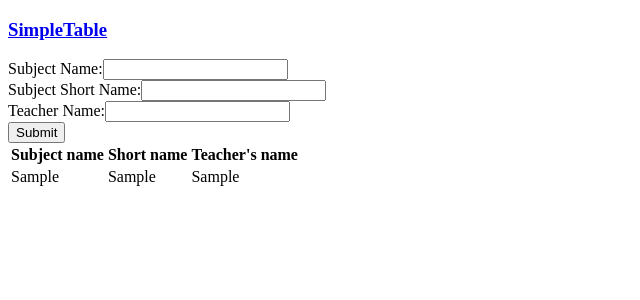
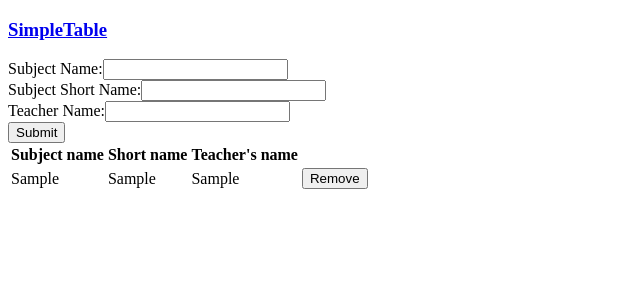
Before and after one commit to gpalsingh/simple-table, a React (Create React App) app: page /manageSubjects in a window 1280 px wide. Both pictures are taken after typing "Sample", "Sample", "Sample" into the empty fields and a click on the button "Submit". Shown: the top 300 px of the page, without its empty margins (0-640 px from the left). Built offline with nearby package versions, Linux system fonts and the light colour scheme.

Commit message:
Add remove button to subjects

```diff
--- a/src/components/subjectsList.tsx
+++ b/src/components/subjectsList.tsx
@@ -1,11 +1,36 @@
 import React from 'react';
 import { connect } from 'react-redux';
+import { removeSubject } from '../redux/actions';
 import {
   StateSubjectDataInterface,
   StoreStateInterface
 } from "../types/store";
+import {
+  RemoveSubjectType
+} from '../types/reducers';
 
-const SubjectsList = ({ subjects }: { subjects: StateSubjectDataInterface[] }) => {
+interface SubjectsListInterface {
+  subjects: StateSubjectDataInterface[],
+  removeSubject: RemoveSubjectType
+}
+interface SubjectRemoveButtonInterface {
+  sub_id: number,
+  removeSubject: RemoveSubjectType
+}
+
+const SubjectRemoveButton = ({ sub_id, removeSubject }: SubjectRemoveButtonInterface) => {
+  const handleClick = (event: React.MouseEvent<HTMLButtonElement>) => {
+    event.preventDefault();
+    removeSubject(sub_id);
+  }
+  return (
+    <button onClick={handleClick}>
+      Remove
+    </button>
+  );
+}
+
+const SubjectsList = ({ subjects, removeSubject }: SubjectsListInterface) => {
   let listItems = [];
   let subjects_table;
 
@@ -15,6 +40,12 @@ const SubjectsList = ({ subjects }: { subjects: StateSubjectDataInterface[] }) =
         <td>{ subject.name }</td>
         <td>{ subject.short_name }</td>
         <td>{ subject.teacher_name }</td>
+        <td>
+          <SubjectRemoveButton
+            sub_id={subject.id}
+            removeSubject={removeSubject}
+          />
+        </td>
       </tr>
     );
   }
@@ -48,4 +79,4 @@ const mapStateToProps = (state: StoreStateInterface) => {
   return { subjects }
 }
 
-export default connect(mapStateToProps)(SubjectsList);
+export default connect(mapStateToProps, { removeSubject })(SubjectsList);
--- a/src/components/timeTable.tsx
+++ b/src/components/timeTable.tsx
@@ -158,8 +158,10 @@ const TimeTableCell = ({ day_index, period_no, period_info, subjects, handleTabl
   if (period_info && (Object.entries(period_info).length > 0)) {
     const sub_id = period_info.sub_id;
     const subject_info = getSubjectById(subjects, sub_id);
-    subject_name = subject_info['short_name'];
-    is_filled = true;
+    if (subject_info) {
+      subject_name = subject_info['short_name'];
+      is_filled = true;
+    }
   }
 
   return (
--- a/src/redux/actions.tsx
+++ b/src/redux/actions.tsx
@@ -23,7 +23,7 @@ export const addSubject = (subjectData: SubjectDataInterface): SubjectActionInte
   }
 });
 
-export const removeSubject = (subjectID: number) => ({
+export const removeSubject = (subjectID: number): SubjectActionInterface => ({
   type: REMOVE_SUBJECT,
   payload: {
     id: subjectID
--- a/src/redux/reducers/subjects.tsx
+++ b/src/redux/reducers/subjects.tsx
@@ -11,6 +11,7 @@ const subjects = (state: StateSubjectDataInterface[] = [], action: SubjectAction
   switch (action.type) {
     case ADD_SUBJECT:
       const {id, subjectData} = payload;
+      if (!subjectData) return state;
       return [
         ...state,
         {
--- a/src/types/reducers.ts
+++ b/src/types/reducers.ts
@@ -19,7 +19,7 @@ export interface PeriodsCellInterface {
 
 export interface SubjectPayloadInterface {
   id: number,
-  subjectData: SubjectDataInterface
+  subjectData?: SubjectDataInterface
 }
 
 export interface SubjectActionInterface {
@@ -28,5 +28,6 @@ export interface SubjectActionInterface {
 }
 
 export type AddSubjectType = (subjectData: SubjectDataInterface) => SubjectActionInterface;
+export type RemoveSubjectType = (subjectID: number) => SubjectActionInterface;
 export type AddPeriodType = (subjectID: number, periodInfo: PeriodInfoInterface) => PeriodsActionsInterface;
 //export type RemovePeriodType = (periodInfo: PeriodInfoInterface) => PeriodsActionsInterface;
```
